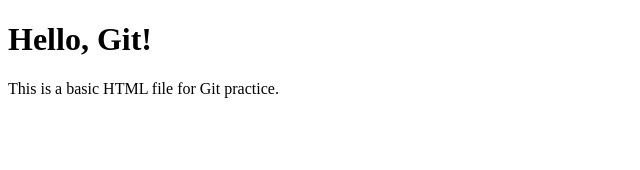
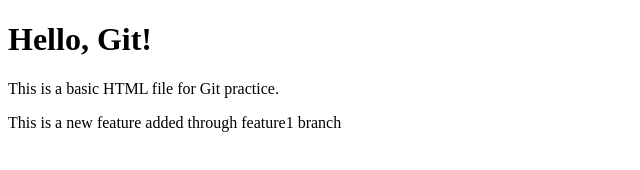
Before and after one commit to Eshwar-550/Demo-Devops, a plain HTML site: page index.html in a window 1280 px wide. Shown: the whole page, without its empty margins (0-640 px from the left). Drawn offline with Linux system fonts and the light colour scheme.

Commit message:
Added new feature

```diff
--- a/index.html
+++ b/index.html
@@ -8,5 +8,6 @@
 <body>
   <h1>Hello, Git!</h1>
   <p>This is a basic HTML file for Git practice.</p>
+  <p>This is a new feature added through feature1 branch</p>
 </body>
 </html>
```
